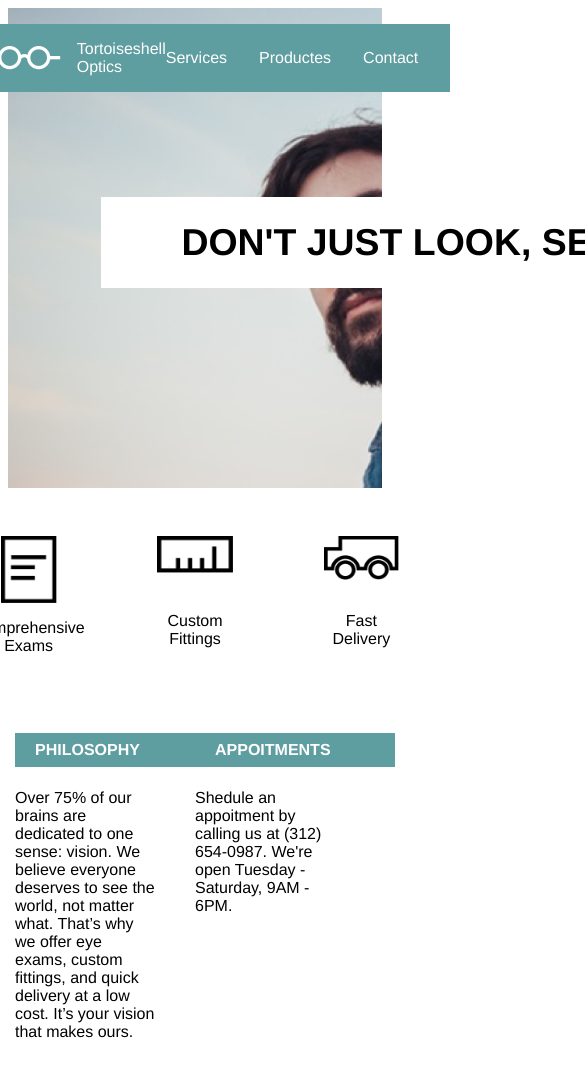
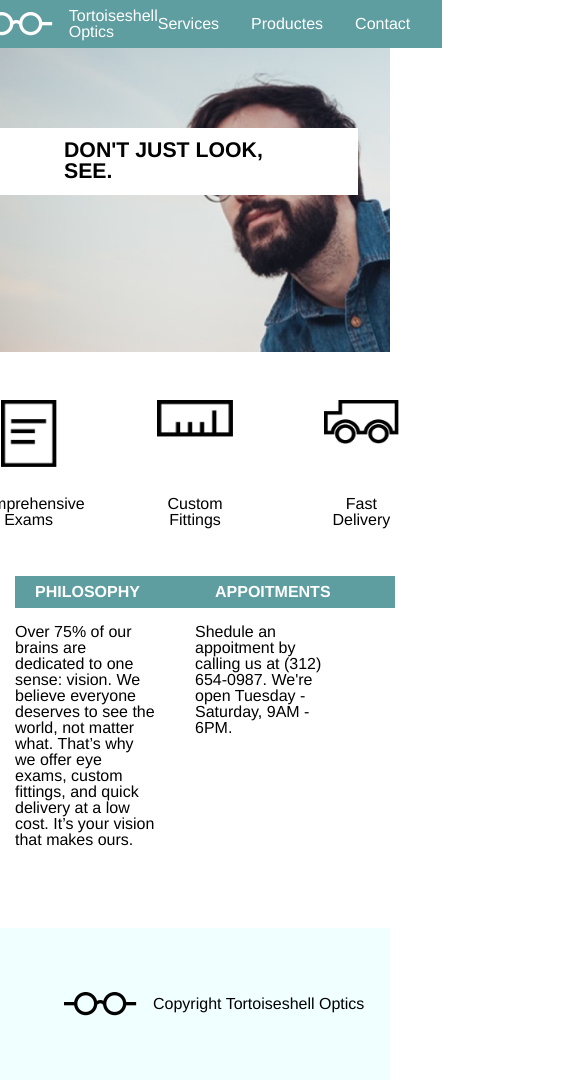
Before and after one commit to UAllen95/TortoiseshellOptics, a plain HTML site: page index.html in a window 390 px wide. Shown: the top 1083 px of the page, 585 px wide, since content can reach past the window. Drawn offline with Linux system fonts and the light colour scheme.

Commit message:
Tablet Version

```diff
--- a/index.html
+++ b/index.html
@@ -1,6 +1,7 @@
 <!DOCTYPE html>
 <html>
   <head>
+    <link href="./resources/css/reset.css" type="text/css" rel="stylesheet">
     <link href="./resources/css/style.css" type="text/css" rel="stylesheet">
     <title>Tortoiseshell Optics - Don't just look, see.</title>
   </head>
@@ -40,8 +41,6 @@
 
     <!-- Gallery -->
 
-    <!-- NEED ATTENTION -->
-
     <div id="gallery">
       <div class="container">
         <div class="image paper">
@@ -60,6 +59,7 @@
     </div>
 
     <!-- Philosophy and Appoiments -->
+
     <div id="info">
       <div class="container">
         <div class="box">
--- /dev/null
+++ b/resources/css/reset.css
@@ -0,0 +1,48 @@
+/* http://meyerweb.com/eric/tools/css/reset/
+   v2.0 | 20110126
+   License: none (public domain)
+*/
+
+html, body, div, span, applet, object, iframe,
+h1, h2, h3, h4, h5, h6, p, blockquote, pre,
+a, abbr, acronym, address, big, cite, code,
+del, dfn, em, img, ins, kbd, q, s, samp,
+small, strike, strong, sub, sup, tt, var,
+b, u, i, center,
+dl, dt, dd, ol, ul, li,
+fieldset, form, label, legend,
+table, caption, tbody, tfoot, thead, tr, th, td,
+article, aside, canvas, details, embed,
+figure, figcaption, footer, header, hgroup,
+menu, nav, output, ruby, section, summary,
+time, mark, audio, video {
+	margin: 0;
+	padding: 0;
+	border: 0;
+	font-size: 100%;
+	font: inherit;
+	vertical-align: baseline;
+}
+/* HTML5 display-role reset for older browsers */
+article, aside, details, figcaption, figure,
+footer, header, hgroup, menu, nav, section {
+	display: block;
+}
+body {
+	line-height: 1;
+}
+ol, ul {
+	list-style: none;
+}
+blockquote, q {
+	quotes: none;
+}
+blockquote:before, blockquote:after,
+q:before, q:after {
+	content: '';
+	content: none;
+}
+table {
+	border-collapse: collapse;
+	border-spacing: 0;
+}
--- a/resources/css/style.css
+++ b/resources/css/style.css
@@ -12,9 +12,8 @@ html {
 
 header {
   width: 100%;
-  position: absolute;
+  position: relative;
   z-index: 5;
-  margin-top: 1rem;
   display: flex;
   justify-content: center;
 }
@@ -29,6 +28,10 @@ header {
 .blue {
   background-color: cadetblue;
   color: white;
+}
+
+.container.blue {
+  margin-top: 1rem;
 }
 
 .logo {
@@ -64,7 +67,7 @@ nav span {
   top: 10rem;
   font-size: 2rem;
   width: 1024px;
-  position: absolute;
+  position: relative;
   justify-content: flex-end;
   flex-wrap: nowrap;
 }
@@ -129,6 +132,7 @@ nav span {
   font-weight: bold;
   width: 10rem;
   padding: 0.5rem 1.25rem;
+  margin-bottom: 1rem;
 }
 
 footer {
@@ -148,3 +152,25 @@ footer .container img {
   height: 1.5rem;
   padding: 4rem 1rem 4rem 4rem;
 }
+
+@media only screen and (max-width: 1024px) {
+  #banner {
+    height: 22rem;
+  }
+
+  .container.blue {
+    margin: 0rem;
+  }
+
+  #box .container {
+    width: 100%;
+    font-size: 1.33rem;
+    width: 100%;
+    top: 5rem;
+    margin-right: 2rem;
+  }
+
+  .container h3 {
+    padding: 0.75rem 4rem;
+  }
+}
```
